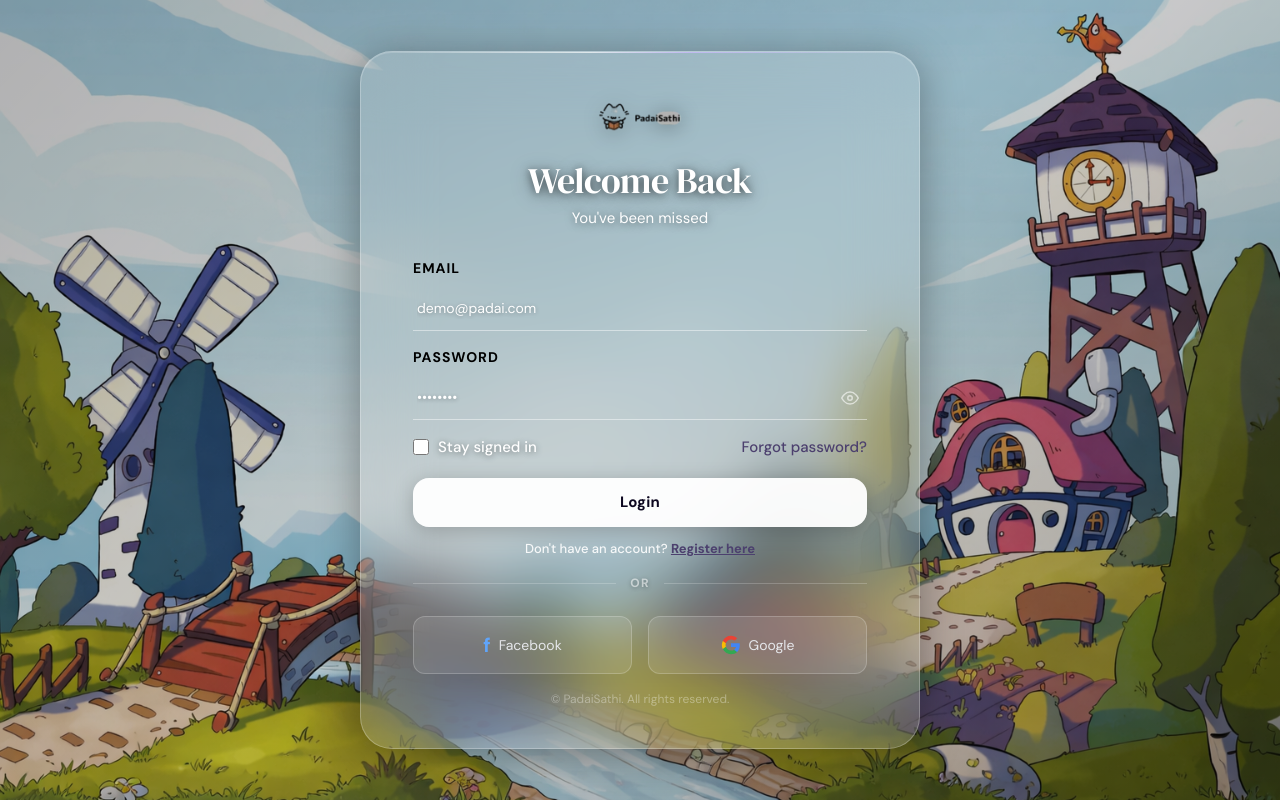
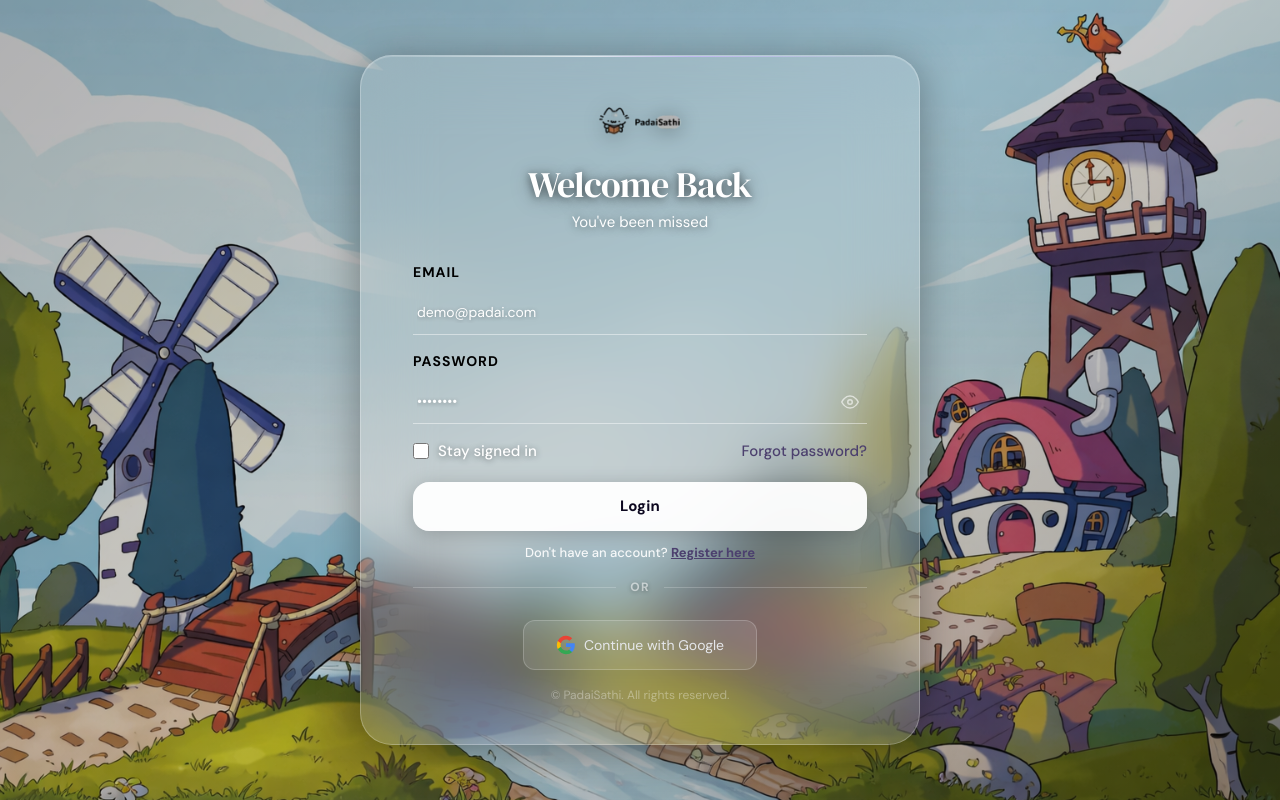
Before and after one commit to jeshmin-shrestha/PadaiSathi-Project, a React (Vite) app in the folder frontend/: page /login in a window 1280 px wide. Built offline with nearby package versions, Linux system fonts and the light colour scheme.

Commit message:
feat: remove facebook auth and centre google oauth button on login and register

```diff
--- a/frontend/src/pages/Login.jsx
+++ b/frontend/src/pages/Login.jsx
@@ -466,32 +466,18 @@ const Login = ({ setIsAuthenticated, setUser }) => {
           </div>
 
 
-            <div className="mt-6 grid grid-cols-2 gap-4">
-              <button className="
-                flex items-center justify-center py-3.5
-                bg-white/10 border border-white/20 rounded-xl
-                hover:bg-white/20 transition text-gray-200 text-sm
-              ">
-                <span className="mr-2 text-blue-400 font-bold text-xl">f</span>
-                Facebook
-              </button>
-
+            <div className="mt-6 flex justify-center">
               <button
                 onClick={() => window.location.href = `${API}/api/auth/google/login`}
-                className="
-                  flex items-center justify-center py-3.5
-                  bg-white/10 border border-white/20 rounded-xl
-                  hover:bg-white/20 transition text-gray-200 text-sm
-                "
+                className="flex items-center justify-center py-3.5 px-8 bg-white/10 border border-white/20 rounded-xl hover:bg-white/20 transition text-gray-200 text-sm"
               >
                 <svg className="w-5 h-5 mr-2" viewBox="0 0 24 24">
-                  {/* Google icon paths remain the same */}
                   <path fill="#4285F4" d="M22.56 12.25c0-.78-.07-1.53-.2-2.25H12v4.26h5.92c-.26 1.37-1.04 2.53-2.21 3.31v2.77h3.57c2.08-1.92 3.28-4.74 3.28-8.09z" />
                   <path fill="#34A853" d="M12 23c2.97 0 5.46-.98 7.28-2.66l-3.57-2.77c-.98.66-2.23 1.06-3.71 1.06-2.86 0-5.29-1.93-6.16-4.53H2.18v2.84C3.99 20.53 7.7 23 12 23z" />
                   <path fill="#FBBC05" d="M5.84 14.09c-.22-.66-.35-1.36-.35-2.09s.13-1.43.35-2.09V7.07H2.18C1.43 8.55 1 10.22 1 12s.43 3.45 1.18 4.93l2.85-2.22.81-.62z" />
                   <path fill="#EA4335" d="M12 5.38c1.62 0 3.06.56 4.21 1.64l3.15-3.15C17.45 2.09 14.97 1 12 1 7.7 1 3.99 3.47 2.18 7.07l3.66 2.84c.87-2.6 3.3-4.53 6.16-4.53z" />
                 </svg>
-                Google
+                Continue with Google
               </button>
             </div>
 
--- a/frontend/src/pages/Register.jsx
+++ b/frontend/src/pages/Register.jsx
@@ -449,14 +449,10 @@ const Register = ({ setIsAuthenticated, setUser }) => {
             <div className="divider-line" />
           </div>
 
-          <div className="mt-6 grid grid-cols-2 gap-4">
-            <button className="flex items-center justify-center py-3.5 bg-white/10 border border-white/20 rounded-xl hover:bg-white/20 transition text-gray-200 text-sm">
-              <span className="mr-2 text-blue-400 font-bold text-xl">f</span>
-              Facebook
-            </button>
+          <div className="mt-6 flex justify-center">
             <button
               onClick={() => window.location.href = `${API}/api/auth/google/login`}
-              className="flex items-center justify-center py-3.5 bg-white/10 border border-white/20 rounded-xl hover:bg-white/20 transition text-gray-200 text-sm"
+              className="flex items-center justify-center py-3.5 px-8 bg-white/10 border border-white/20 rounded-xl hover:bg-white/20 transition text-gray-200 text-sm"
             >
               <svg className="w-5 h-5 mr-2" viewBox="0 0 24 24">
                 <path fill="#4285F4" d="M22.56 12.25c0-.78-.07-1.53-.2-2.25H12v4.26h5.92c-.26 1.37-1.04 2.53-2.21 3.31v2.77h3.57c2.08-1.92 3.28-4.74 3.28-8.09z" />
@@ -464,7 +460,7 @@ const Register = ({ setIsAuthenticated, setUser }) => {
                 <path fill="#FBBC05" d="M5.84 14.09c-.22-.66-.35-1.36-.35-2.09s.13-1.43.35-2.09V7.07H2.18C1.43 8.55 1 10.22 1 12s.43 3.45 1.18 4.93l2.85-2.22.81-.62z" />
                 <path fill="#EA4335" d="M12 5.38c1.62 0 3.06.56 4.21 1.64l3.15-3.15C17.45 2.09 14.97 1 12 1 7.7 1 3.99 3.47 2.18 7.07l3.66 2.84c.87-2.6 3.3-4.53 6.16-4.53z" />
               </svg>
-              Google
+              Continue with Google
             </button>
           </div>
 
```
